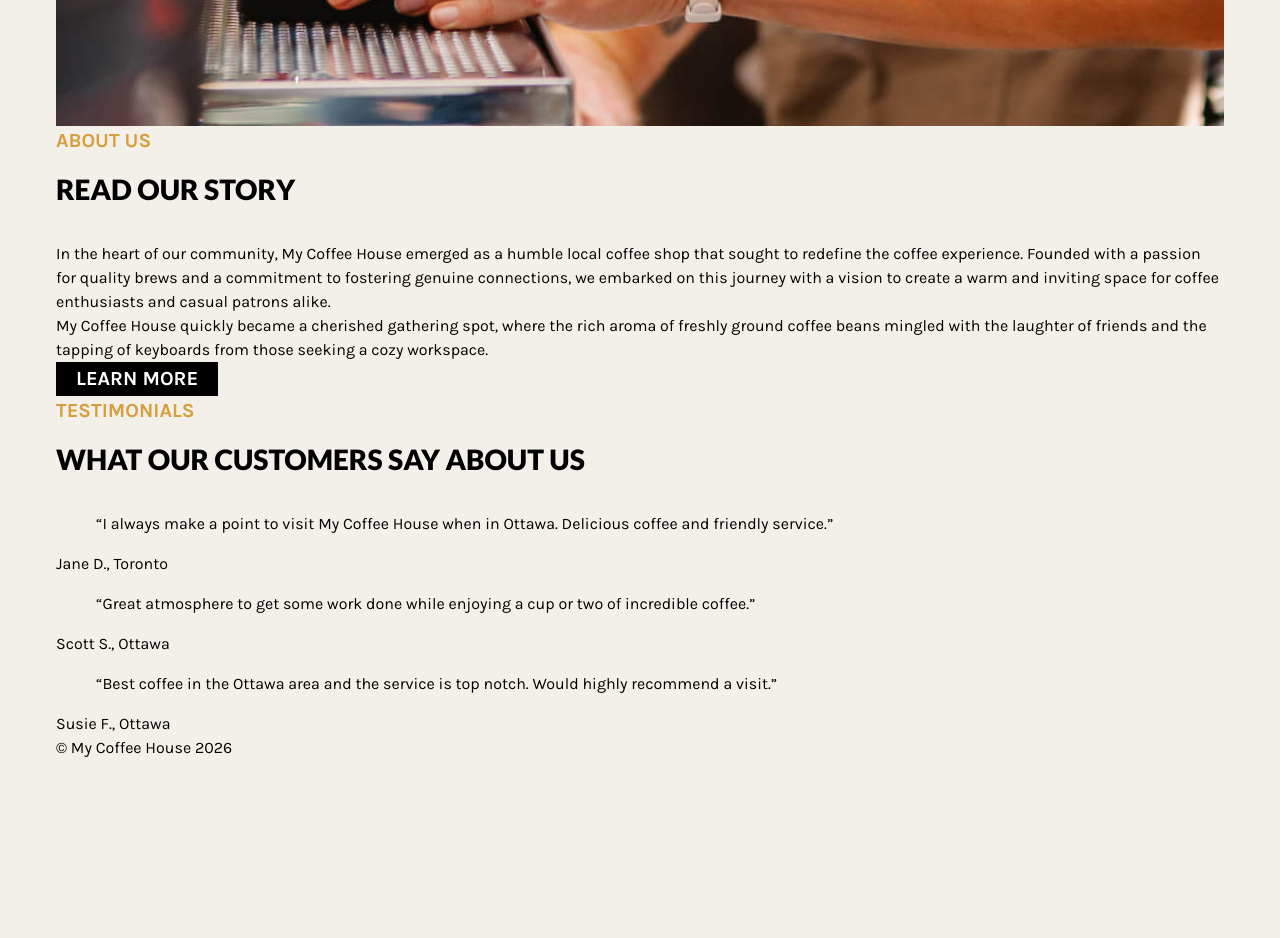
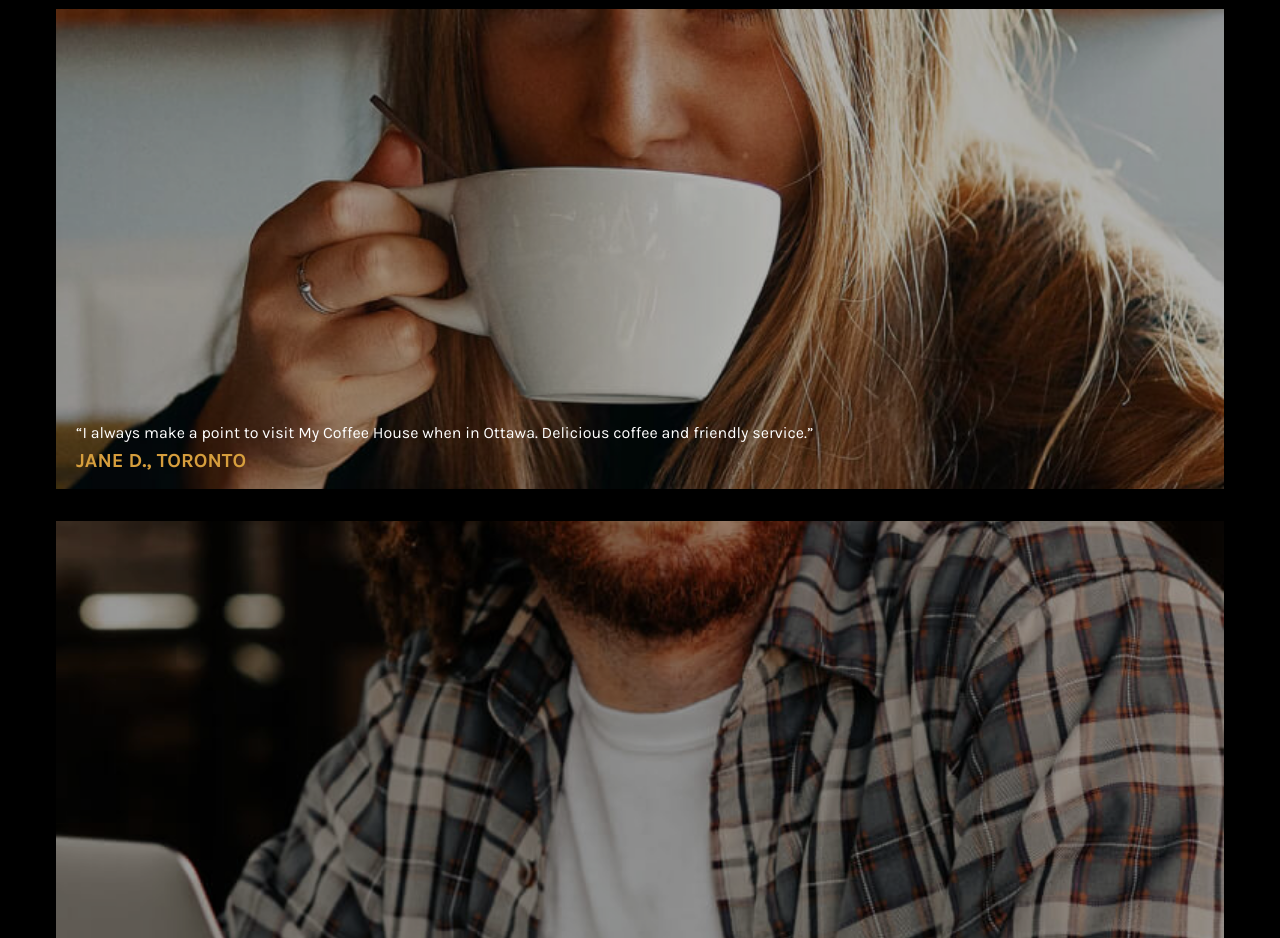
Before and after one commit to yao00069/mtm6201-midterm, a plain HTML site: page index.html in a window 1280 px wide. Shown: the part 3940-4878 px from the top of the page. Before the commit the page ends 4700 px from the top, so only its background shows below. Drawn offline with Linux system fonts and the light colour scheme.

Commit message:
add  footer section in css

```diff
--- a/css/main.css
+++ b/css/main.css
@@ -372,3 +372,205 @@
     font-size: 2rem;
     line-height: 36px;
 }
+/* ==========================
+   Menu & Locations
+========================== */
+
+.section-menu-location {
+    padding: 60px 0;
+    background-image:
+        linear-gradient(rgba(0, 0, 0, 0.5),
+                        rgba(0, 0, 0, 0.5)),
+        url("../images/coffee-shop.jpeg");
+    background-size: cover;
+    background-position: center;
+}
+
+.menu-location {
+    display: flex;
+    flex-direction: column;
+    justify-content: center;
+    gap: 42px;
+
+    min-height: 510px;
+    color: #fff;
+    text-align: center;
+}
+
+.our-menu,
+.locations {
+    display: flex;
+    flex-direction: column;
+    align-items: center;
+    gap: 20px;
+}
+
+.menu-location .section-heading {
+    margin-bottom: 0;
+}
+
+.menu-location .section-tagline {
+    margin-bottom: 10px;
+}
+
+.menu-location h2 {
+    line-height: 1.15;
+}
+
+/* ==========================
+   About Us
+========================== */
+
+.section-about-us {
+    padding: 60px 0;
+}
+
+.about-us {
+    display: flex;
+    flex-direction: column;
+    gap: 32px;
+}
+
+.about-us-image {
+    display: block;
+    width: 100%;
+    height: 354px;
+    object-fit: cover;
+}
+
+.about-us-text {
+    display: flex;
+    flex-direction: column;
+    align-items: flex-start;
+}
+
+.about-us-text .section-heading {
+    margin-bottom: 20px;
+}
+
+.about-us-text .section-tagline {
+    margin-bottom: 8px;
+}
+
+.about-us-text h2 {
+    line-height: 1.15;
+}
+
+.about-us-text > p {
+    margin-bottom: 20px;
+}
+
+.about-us-text .btn {
+    align-self: flex-start;
+}
+
+.section-testimonials {
+    padding: 60px 0;
+    background-color: #000;
+}
+
+.section-testimonials .section-heading {
+    margin-bottom: 20px;
+    color: #fff;
+}
+
+.section-testimonials .section-tagline {
+    margin-bottom: 8px;
+}
+
+.section-testimonials h2 {
+    line-height: 1.15;
+}
+
+.testimonial-cards {
+    display: flex;
+    flex-direction: column;
+    gap: 32px;
+}
+
+.testimonial-card {
+    position: relative;
+    height: 480px;
+
+    background-size: cover;
+    background-position: center;
+    background-repeat: no-repeat;
+}
+
+.testimonial-card:first-child {
+    background-image: url("../images/testimonial-1.jpeg");
+}
+
+.testimonial-card:nth-child(2) {
+    background-image: url("../images/testimonial-2.jpeg");
+}
+
+.testimonial-card:nth-child(3) {
+    background-image: url("../images/testimonial-3.jpeg");
+}
+
+.testimonial-card::before {
+    content: "";
+    position: absolute;
+    inset: 0;
+    z-index: 1;
+
+    background-color: rgba(0, 0, 0, 0.3);
+}
+
+.testimonial-text {
+    position: absolute;
+    right: 20px;
+    bottom: 15px;
+    left: 20px;
+    z-index: 2;
+
+    display: flex;
+    flex-direction: column;
+    gap: 3px;
+
+    color: #fff;
+}
+
+.testimonial-text blockquote {
+    margin: 0;
+}
+
+.testimonial-text blockquote p {
+    line-height: 24px;
+}
+
+.testimonial-author {
+    color: var(--primary-color);
+    font-size: 1.25rem;
+    font-weight: 700;
+    line-height: 26px;
+    text-transform: uppercase;
+}
+
+/* ==========================
+   Footer
+========================== */
+
+.site-footer {
+    background-color: #000;
+    color: #fff;
+}
+
+.site-footer .container {
+    position: relative;
+    padding-top: 9px;
+    padding-bottom: 140px;
+    text-align: center;
+}
+
+.site-footer .container::before {
+    content: "";
+    position: absolute;
+    top: 0;
+    right: 1rem;
+    left: 1rem;
+
+    height: 1px;
+    background-color: rgba(255, 255, 255, 0.35);
+}
```
